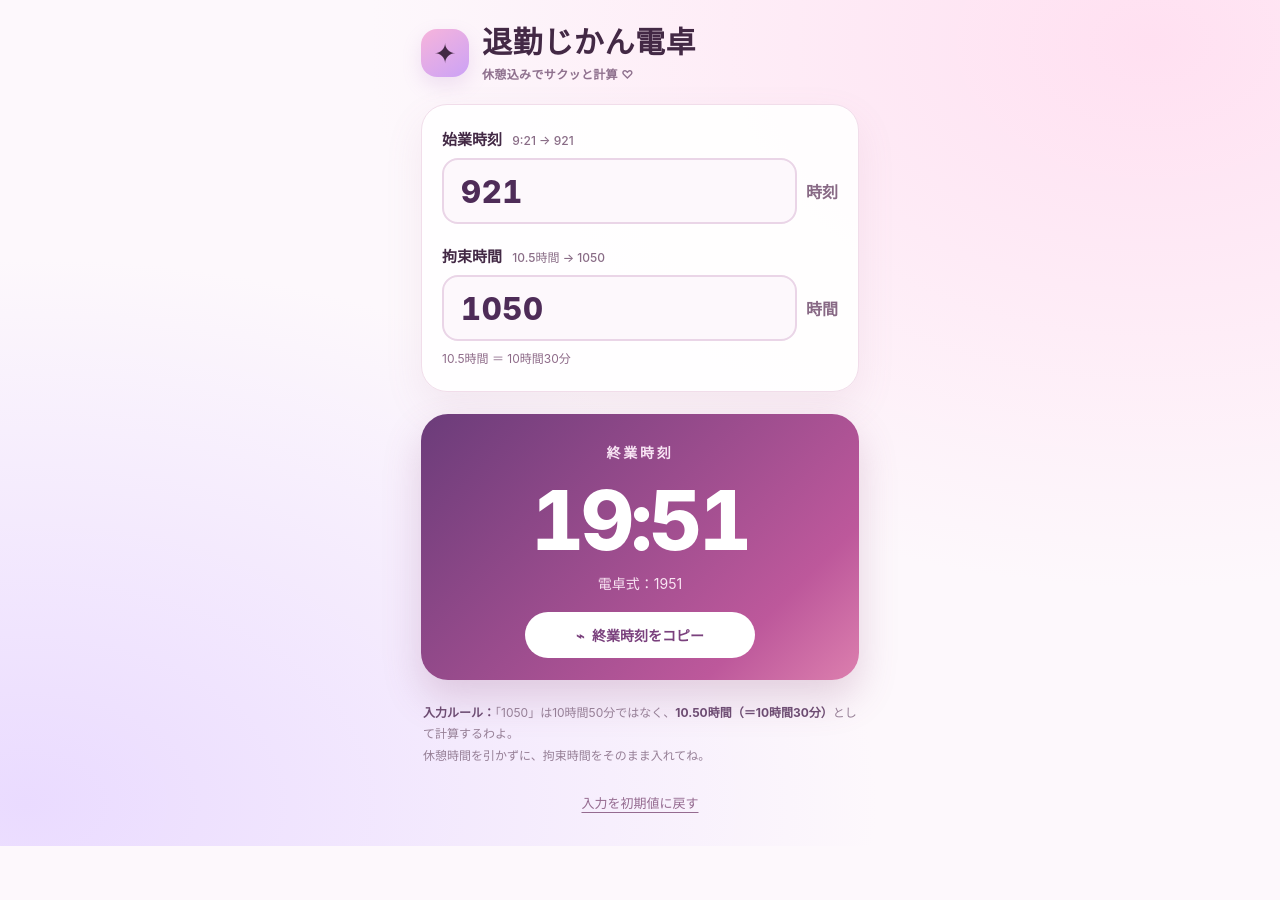
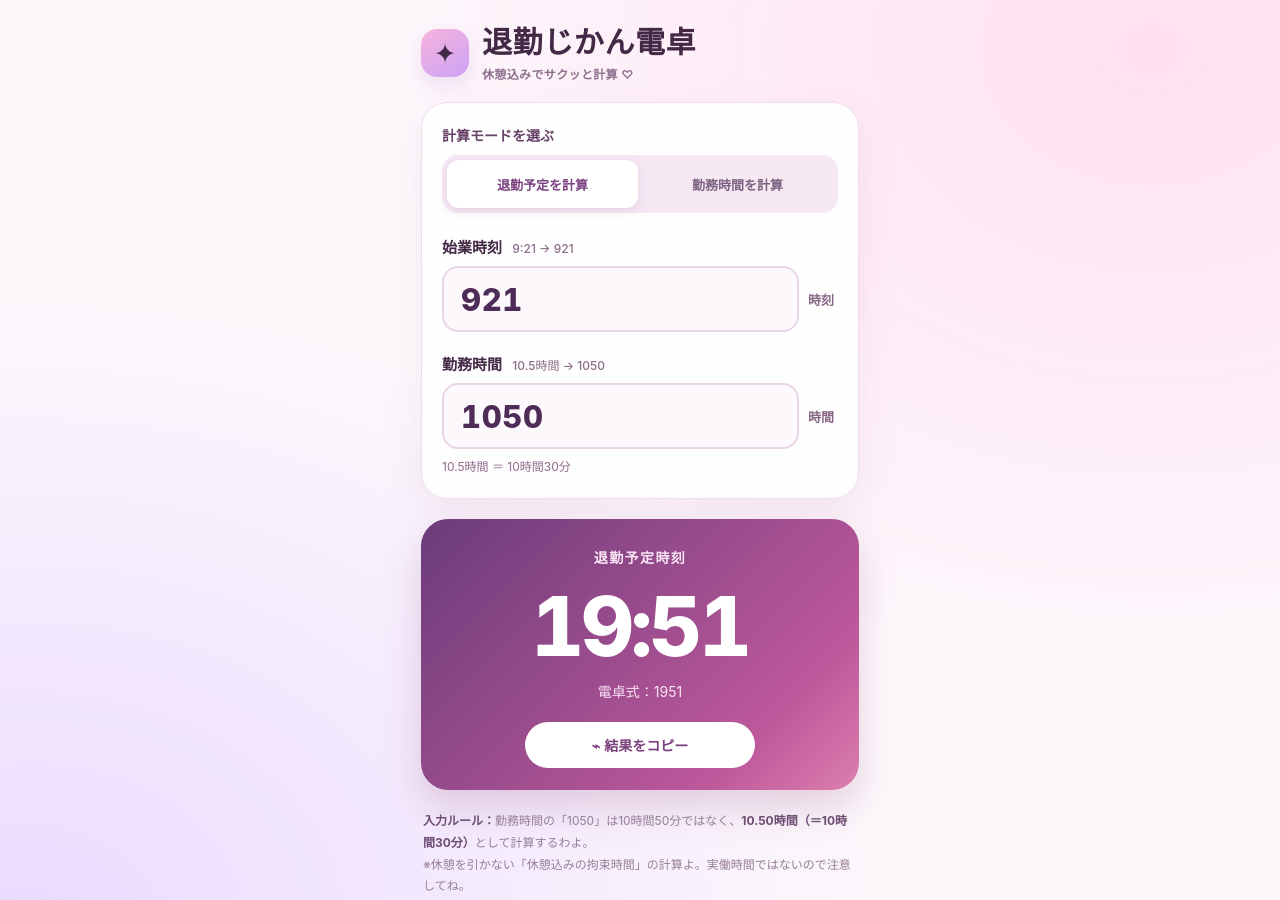
Before and after one commit to beeeeeeeeeeestar/taikin-clock, a plain HTML site: page index.html in a window 1280 px wide. Shown: the top 900 px of the page. Before the commit the page ends 846 px from the top, so only its background shows below. Drawn offline with Linux system fonts and the light colour scheme.

Commit message:
index.html の更新

```diff
--- a/index.html
+++ b/index.html
@@ -5,43 +5,49 @@
   <meta name="viewport" content="width=device-width, initial-scale=1, viewport-fit=cover">
   <meta name="theme-color" content="#50305e">
   <meta name="color-scheme" content="light">
-  <meta name="description" content="始業時刻と休憩込みの拘束時間から終業時刻を一発計算。">
+  <meta name="description" content="始業時刻から退勤予定や勤務時間を切り替えて計算できる電卓。休憩込み。">
   <link rel="manifest" href="./manifest.webmanifest">
   <link rel="icon" type="image/png" href="./icon-192.png">
   <link rel="apple-touch-icon" href="./icon-192.png">
   <title>退勤じかん電卓</title>
   <style>
-    :root { font-family: -apple-system, BlinkMacSystemFont, 'Noto Sans JP', 'Hiragino Kaku Gothic ProN', Meiryo, sans-serif; color: #432945; background: #fdf8fc; }
-    * {box-sizing: border-box;}
-    html {min-height:100%;}
-    body { margin:0; min-height:100svh; background:radial-gradient(ellipse at 90% 5%, #ffe0f1 0, transparent 48%),radial-gradient(ellipse at 2% 95%,#eadbff 0,transparent 48%), #fdf8fc; }
-    main { width:min(100%, 480px); min-height:100svh; margin:auto; padding: max(24px,env(safe-area-inset-top)) 21px max(30px,env(safe-area-inset-bottom)); display:flex; flex-direction:column; gap:22px; }
-    .brand {display:flex; align-items:center; gap:13px;}
-    .brand-mark {width:48px;height:48px;border-radius:16px;display:grid;place-items:center;background:linear-gradient(145deg,#f7b4db,#cba2f6);box-shadow:0 8px 19px #b27dc532;font-size:27px;}
-    h1 {font-size:clamp(24px,7vw,30px);line-height:1.2;margin:0;letter-spacing:.02em;font-weight:850;}
-    .subtitle {color:#8f718e;font-size:12px;margin:5px 0 0;font-weight:650;letter-spacing:.03em;}
-    .paper {background:#ffffffeb; border:1px solid #f1ddea; border-radius:26px; padding:23px 20px; box-shadow:0 16px 38px #aa71911b;}
-    .field + .field {margin-top:21px;}
-    label {display:block;font-weight:800;font-size:15px;margin-bottom:9px;}
-    .hint {font-size:12px;color:#896c86;font-weight:500;margin-left:7px;}
-    .input-row {display:flex;gap:9px;align-items:center;}
-    input {display:block;min-width:0;width:100%;height:66px;background:#fdf8fc;border:2px solid #ead5e7;border-radius:16px;padding:0 17px;color:#4e2c58;font:800 31px/1 -apple-system,BlinkMacSystemFont,'Noto Sans JP',sans-serif;letter-spacing:.02em;font-variant-numeric:tabular-nums;outline:none;caret-color:#a24689;}
-    input:focus {border-color:#ac70c5;box-shadow:0 0 0 4px #b787e520;}
-    .unit {flex:0 0 auto;min-width:30px;color:#886985;font-weight:700;}
-    .interpreted {min-height:19px;margin:8px 0 0;font-size:12px;color:#8e6b89;}
-    .result {color:white;background:linear-gradient(135deg,#6b3c7a,#bd589b 78%,#dc7fae);border-radius:27px;padding:28px 18px 22px;box-shadow:0 18px 38px #924e7a3a;text-align:center;}
-    .result-label {font-size:14px;letter-spacing:.2em;font-weight:750;color:#f8e4f4;}
-    .clock {font-size:clamp(59px,17vw,82px);font-weight:850;line-height:1.23;letter-spacing:-.04em;font-variant-numeric:tabular-nums;margin:9px 0 1px;}
-    .plain {font-size:14px;color:#f9e4f3;min-height:20px;}
-    .copy {display:flex;align-items:center;justify-content:center;gap:8px;margin:19px auto 0;border:0;min-height:46px;width:min(100%,230px);border-radius:24px;background:white;color:#7a417d;font-size:14px;font-weight:850;cursor:pointer;touch-action:manipulation;}
-    .copy:active {transform:translateY(1px);}
+    :root {font-family:-apple-system,BlinkMacSystemFont,'Noto Sans JP','Hiragino Kaku Gothic ProN',Meiryo,sans-serif;color:#432945;background:#fdf8fc;}
+    *{box-sizing:border-box;}
+    html{min-height:100%;}
+    body{margin:0;min-height:100svh;background:radial-gradient(ellipse at 90% 5%,#ffe0f1 0,transparent 48%),radial-gradient(ellipse at 2% 95%,#eadbff 0,transparent 48%),#fdf8fc;}
+    main{width:min(100%,480px);min-height:100svh;margin:auto;padding:max(24px,env(safe-area-inset-top)) 21px max(30px,env(safe-area-inset-bottom));display:flex;flex-direction:column;gap:20px;}
+    .brand{display:flex;align-items:center;gap:13px;}
+    .brand-mark{width:48px;height:48px;border-radius:16px;display:grid;place-items:center;background:linear-gradient(145deg,#f7b4db,#cba2f6);box-shadow:0 8px 19px #b27dc532;font-size:27px;flex-shrink:0;}
+    h1{font-size:clamp(24px,7vw,30px);line-height:1.2;margin:0;letter-spacing:.02em;font-weight:850;}
+    .subtitle{color:#8f718e;font-size:12px;margin:5px 0 0;font-weight:650;letter-spacing:.03em;}
+    .paper{background:#ffffffeb;border:1px solid #f1ddea;border-radius:26px;padding:22px 20px;box-shadow:0 16px 38px #aa71911b;}
+    .switch-label{font-weight:800;font-size:14px;margin:0 0 10px;color:#674368;}
+    .switcher{display:grid;grid-template-columns:1fr 1fr;background:#f5e8f3;border-radius:16px;padding:5px;gap:4px;margin-bottom:23px;}
+    .mode{border:0;border-radius:12px;background:transparent;color:#7d6281;font-weight:800;font-size:13px;min-height:48px;padding:7px 4px;cursor:pointer;touch-action:manipulation;}
+    .mode[aria-pressed="true"]{background:white;color:#7b4380;box-shadow:0 3px 12px #82588224;}
+    .mode:focus-visible,.copy:focus-visible,.reset:focus-visible{outline:3px solid #a86cc3;outline-offset:3px;}
+    .field+.field{margin-top:21px;}
+    label{display:block;font-weight:800;font-size:15px;margin-bottom:9px;}
+    .hint{font-size:12px;color:#896c86;font-weight:500;margin-left:7px;}
+    .input-row{display:flex;gap:9px;align-items:center;}
+    input{display:block;min-width:0;width:100%;height:66px;background:#fdf8fc;border:2px solid #ead5e7;border-radius:16px;padding:0 17px;color:#4e2c58;font:800 31px/1 -apple-system,BlinkMacSystemFont,'Noto Sans JP',sans-serif;letter-spacing:.02em;font-variant-numeric:tabular-nums;outline:none;caret-color:#a24689;}
+    input:focus{border-color:#ac70c5;box-shadow:0 0 0 4px #b787e520;}
+    .unit{flex:0 0 auto;min-width:30px;color:#886985;font-weight:700;font-size:13px;}
+    .interpreted{min-height:19px;margin:8px 0 0;font-size:12px;color:#8e6b89;}
+    .result{color:white;background:linear-gradient(135deg,#6b3c7a,#bd589b 78%,#dc7fae);border-radius:27px;padding:28px 18px 22px;box-shadow:0 18px 38px #924e7a3a;text-align:center;}
+    .result-label{font-size:14px;letter-spacing:.1em;font-weight:750;color:#f8e4f4;}
+    .clock{font-size:clamp(59px,17vw,82px);font-weight:850;line-height:1.2;letter-spacing:-.04em;font-variant-numeric:tabular-nums;margin:11px 0 5px;overflow-wrap:anywhere;}
+    .clock.hours{font-size:clamp(40px,11vw,59px);letter-spacing:-.035em;}
+    .plain{font-size:14px;color:#f9e4f3;min-height:22px;line-height:1.5;}
+    .copy{display:flex;align-items:center;justify-content:center;gap:8px;margin:19px auto 0;border:0;min-height:46px;width:min(100%,230px);border-radius:24px;background:white;color:#7a417d;font-size:14px;font-weight:850;cursor:pointer;touch-action:manipulation;}
+    .copy:active{transform:translateY(1px);}
     .copy:disabled{opacity:.45;cursor:default;}
-    .foot {color:#967f96;font-size:12px;line-height:1.8;margin:0 2px;}
-    .foot strong {color:#6d4c72;}
-    .reset {align-self:center;border:0;background:none;color:#956b90;font-size:13px;text-decoration:underline;text-underline-offset:4px;padding:4px;cursor:pointer;}
-    .error {color:#ffebef;font-weight:700;font-size:13px;}
-    @media (max-height:610px) and (orientation:landscape) {main{max-width:570px;gap:12px;padding-top:14px;padding-bottom:14px;} .paper{padding:15px;} .field + .field{margin-top:11px;}input{height:48px;font-size:26px}.result{padding:15px}.clock{font-size:54px;margin:0}.copy{min-height:40px;margin-top:6px}.brand-mark{height:40px;width:40px}h1{font-size:22px}}
-    @media (prefers-reduced-motion: no-preference){.copy{transition:transform .12s ease,background-color .15s ease}}
+    .foot{color:#967f96;font-size:12px;line-height:1.8;margin:0 2px;}
+    .foot strong{color:#6d4c72;}
+    .reset{align-self:center;border:0;background:none;color:#956b90;font-size:13px;text-decoration:underline;text-underline-offset:4px;padding:4px;cursor:pointer;}
+    .error{color:#ffebef;font-weight:700;font-size:13px;}
+    @media(max-height:610px) and (orientation:landscape){main{max-width:570px;gap:12px;padding-top:14px;padding-bottom:14px;}.paper{padding:15px;}.switcher{margin-bottom:11px;}.mode{min-height:40px;}.field+.field{margin-top:11px;}input{height:48px;font-size:26px;}.result{padding:15px;}.clock{font-size:54px;margin:0;}.clock.hours{font-size:42px;}.copy{min-height:40px;margin-top:6px;}.brand-mark{height:40px;width:40px;}h1{font-size:22px;}}
+    @media(prefers-reduced-motion:no-preference){.copy,.mode{transition:transform .12s ease,background-color .15s ease;}}
   </style>
 </head>
 <body>
@@ -51,82 +57,171 @@
     <div><h1>退勤じかん電卓</h1><p class="subtitle">休憩込みでサクッと計算 ♡</p></div>
   </header>
   <section class="paper" aria-label="入力">
+    <p class="switch-label">計算モードを選ぶ</p>
+    <div class="switcher" role="group" aria-label="計算モード">
+      <button id="mode-finish" class="mode" type="button" aria-pressed="true">退勤予定を計算</button>
+      <button id="mode-hours" class="mode" type="button" aria-pressed="false">勤務時間を計算</button>
+    </div>
     <div class="field">
       <label for="start">始業時刻 <span class="hint">9:21 → 921</span></label>
-      <div class="input-row"><input id="start" type="text" inputmode="numeric" autocomplete="off" spellcheck="false" value="921" aria-describedby="start-hint"><span class="unit">時刻</span></div>
+      <div class="input-row"><input id="start" type="text" inputmode="numeric" autocomplete="off" spellcheck="false" value="921"><span class="unit">時刻</span></div>
     </div>
     <div class="field">
-      <label for="duration">拘束時間 <span class="hint">10.5時間 → 1050</span></label>
-      <div class="input-row"><input id="duration" type="text" inputmode="decimal" autocomplete="off" spellcheck="false" value="1050" aria-describedby="duration-hint"><span class="unit">時間</span></div>
-      <div id="duration-hint" class="interpreted" aria-live="polite">10.5時間 ＝ 10時間30分</div>
+      <label for="second" id="second-label">勤務時間 <span class="hint">10.5時間 → 1050</span></label>
+      <div class="input-row"><input id="second" type="text" inputmode="decimal" autocomplete="off" spellcheck="false" value="1050" aria-describedby="second-hint"><span class="unit" id="second-unit">時間</span></div>
+      <div id="second-hint" class="interpreted" aria-live="polite">10.5時間 ＝ 10時間30分</div>
     </div>
   </section>
   <section class="result" aria-live="polite" aria-label="計算結果">
-    <div class="result-label">終業時刻</div>
+    <div class="result-label" id="result-label">退勤予定時刻</div>
     <div id="clock" class="clock">19:51</div>
     <div id="raw" class="plain">電卓式：1951</div>
-    <button id="copy" class="copy" type="button">⌁&nbsp; 終業時刻をコピー</button>
+    <button id="copy" class="copy" type="button">⌁&nbsp; 結果をコピー</button>
   </section>
-  <p class="foot"><strong>入力ルール：</strong>「1050」は10時間50分ではなく、<strong>10.50時間（＝10時間30分）</strong>として計算するわよ。<br>休憩時間を引かずに、拘束時間をそのまま入れてね。</p>
+  <p class="foot"><strong>入力ルール：</strong>勤務時間の「1050」は10時間50分ではなく、<strong>10.50時間（＝10時間30分）</strong>として計算するわよ。<br>※休憩を引かない「休憩込みの拘束時間」の計算よ。実働時間ではないので注意してね。</p>
   <button class="reset" type="button" id="reset">入力を初期値に戻す</button>
 </main>
 <script>
 (function(){
   'use strict';
   const startEl=document.getElementById('start');
-  const durationEl=document.getElementById('duration');
+  const secondEl=document.getElementById('second');
   const clockEl=document.getElementById('clock');
   const rawEl=document.getElementById('raw');
-  const detailEl=document.getElementById('duration-hint');
+  const detailEl=document.getElementById('second-hint');
+  const labelEl=document.getElementById('second-label');
+  const unitEl=document.getElementById('second-unit');
+  const resultLabelEl=document.getElementById('result-label');
+  const finishBtn=document.getElementById('mode-finish');
+  const hoursBtn=document.getElementById('mode-hours');
   const copyBtn=document.getElementById('copy');
   const resetBtn=document.getElementById('reset');
-  const defaults={start:'921',duration:'1050'};
+  const defaults={start:'921',duration:'1050',end:'2021',mode:'finish'};
+  const values={duration:defaults.duration,end:defaults.end};
+  let mode=defaults.mode;
   const pad=v=>String(v).padStart(2,'0');
   function parseClock(raw){
-    let v=raw.trim();
-    if (/^\d{1,2}:\d{2}$/.test(v)) {const [h,m]=v.split(':').map(Number); return h<24&&m<60?h*60+m:null;}
-    if(!/^\d{1,4}$/.test(v)) return null;
+    const v=raw.trim();
+    if(/^\d{1,2}:\d{2}$/.test(v)){
+      const [h,m]=v.split(':').map(Number);
+      return h<24&&m<60?h*60+m:null;
+    }
+    if(!/^\d{1,4}$/.test(v))return null;
     const n=Number(v),h=Math.floor(n/100),m=n%100;
     return h<24&&m<60?h*60+m:null;
   }
   function parseHours(raw){
     const v=raw.trim();
-    if (/^\d{1,4}$/.test(v)) return Number(v)/100;
-    if (/^\d{1,2}\.\d{1,2}$/.test(v)) return Number(v);
+    if(/^\d{1,4}$/.test(v))return Number(v)/100;
+    if(/^\d{1,2}\.\d{1,2}$/.test(v))return Number(v);
     return null;
+  }
+  function save(){
+    try{
+      localStorage.setItem('taikin-start',startEl.value);
+      localStorage.setItem('taikin-duration',values.duration); // 旧バージョンの記録も引き継ぐ
+      localStorage.setItem('taikin-end',values.end);
+      localStorage.setItem('taikin-mode',mode);
+    }catch(e){}
+  }
+  function renderMode(){
+    finishBtn.setAttribute('aria-pressed',String(mode==='finish'));
+    hoursBtn.setAttribute('aria-pressed',String(mode==='hours'));
+    if(mode==='finish'){
+      labelEl.innerHTML='勤務時間 <span class="hint">10.5時間 → 1050</span>';
+      unitEl.textContent='時間';
+      secondEl.inputMode='decimal';
+      resultLabelEl.textContent='退勤予定時刻';
+      secondEl.value=values.duration;
+    }else{
+      labelEl.innerHTML='退勤時刻 <span class="hint">20:21 → 2021</span>';
+      unitEl.textContent='時刻';
+      secondEl.inputMode='numeric';
+      resultLabelEl.textContent='勤務時間（休憩込み）';
+      secondEl.value=values.end;
+    }
+    clockEl.classList.toggle('hours',mode==='hours');
+    copyBtn.textContent='⌁  結果をコピー';
+    recalc();
   }
   function recalc(){
     const start=parseClock(startEl.value);
-    const hours=parseHours(durationEl.value);
-    if(hours===null){detailEl.textContent='例：1050 → 10.5時間 / 1025 → 10.25時間';}
-    else {const durMin=Math.round(hours*60);detailEl.textContent=`${hours.toLocaleString('ja-JP',{maximumFractionDigits:2})}時間 ＝ ${Math.floor(durMin/60)}時間${durMin%60}分`;}
-    if(start===null||hours===null||hours>72){
-      clockEl.textContent='--:--';rawEl.textContent='始業・拘束時間の入力を確認してね';rawEl.classList.add('error');copyBtn.disabled=true;copyBtn.dataset.text='';return;
+    const isFinish=mode==='finish';
+    const hours=isFinish?parseHours(secondEl.value):null;
+    const endMin=!isFinish?parseClock(secondEl.value):null;
+    let durationMin=null;
+    if(isFinish){
+      if(hours===null||hours>72){
+        detailEl.textContent='例：1050 → 10.5時間 / 1025 → 10.25時間';
+      }else{
+        durationMin=Math.round(hours*60);
+        detailEl.textContent=`${hours.toLocaleString('ja-JP',{maximumFractionDigits:2})}時間 ＝ ${Math.floor(durationMin/60)}時間${durationMin%60}分`;
+      }
+    }else{
+      detailEl.textContent=endMin===null?'例：2021 → 20:21 / 1800 → 18:00':`${pad(Math.floor(endMin/60))}:${pad(endMin%60)} に退勤`;
     }
-    const end=start+Math.round(hours*60), day=Math.floor(end/1440), dayMin=end%1440;
-    const stamp=`${pad(Math.floor(dayMin/60))}:${pad(dayMin%60)}`;
-    clockEl.textContent=stamp;
-    rawEl.textContent=`電卓式：${pad(Math.floor(dayMin/60))}${pad(dayMin%60)}${day>0?'（翌日'+(day>1?'以降':'')+'）':''}`;
-    rawEl.classList.remove('error');copyBtn.disabled=false;copyBtn.dataset.text=stamp;
-    try{localStorage.setItem('taikin-start',startEl.value);localStorage.setItem('taikin-duration',durationEl.value);}catch(e){}
+    if(start===null||(isFinish&&(hours===null||hours>72))||(!isFinish&&endMin===null)){
+      clockEl.textContent=isFinish?'--:--':'--.--時間';
+      rawEl.textContent='始業・'+(isFinish?'勤務時間':'退勤時刻')+'の入力を確認してね';
+      rawEl.classList.add('error');
+      copyBtn.disabled=true;
+      copyBtn.dataset.text='';
+      save();
+      return;
+    }
+    if(isFinish){
+      const end=start+durationMin, day=Math.floor(end/1440), time=end%1440;
+      const stamp=`${pad(Math.floor(time/60))}:${pad(time%60)}`;
+      clockEl.textContent=stamp;
+      rawEl.textContent=`電卓式：${pad(Math.floor(time/60))}${pad(time%60)}${day>0?'（翌日'+(day>1?'以降':'')+'）':''}`;
+      copyBtn.dataset.text=stamp;
+    }else{
+      // 退勤が始業より早い場合は翌日退勤として扱う。
+      const minutes=(endMin-start+1440)%1440;
+      const decimal=(Math.round(minutes/60*100)/100).toFixed(2);
+      const plain=String(Math.round(minutes/60*100));
+      clockEl.textContent=`${decimal}時間`;
+      rawEl.textContent=`${Math.floor(minutes/60)}時間${minutes%60}分 ｜ 電卓式：${plain}${endMin<start?'（翌日退勤）':''}`;
+      copyBtn.dataset.text=plain;
+    }
+    rawEl.classList.remove('error');
+    copyBtn.disabled=false;
+    save();
   }
-  try {const savedStart=localStorage.getItem('taikin-start'),savedDuration=localStorage.getItem('taikin-duration');if(savedStart!==null)startEl.value=savedStart;if(savedDuration!==null)durationEl.value=savedDuration;}catch(e){}
+  try{
+    const savedStart=localStorage.getItem('taikin-start');
+    const savedDuration=localStorage.getItem('taikin-duration');
+    const savedEnd=localStorage.getItem('taikin-end');
+    const savedMode=localStorage.getItem('taikin-mode');
+    if(savedStart!==null)startEl.value=savedStart;
+    if(savedDuration!==null)values.duration=savedDuration;
+    if(savedEnd!==null)values.end=savedEnd;
+    if(savedMode==='finish'||savedMode==='hours')mode=savedMode;
+  }catch(e){}
   startEl.addEventListener('input',recalc);
-  durationEl.addEventListener('input',recalc);
+  secondEl.addEventListener('input',()=>{values[mode==='finish'?'duration':'end']=secondEl.value;recalc();});
   startEl.addEventListener('focus',()=>startEl.select());
-  durationEl.addEventListener('focus',()=>durationEl.select());
+  secondEl.addEventListener('focus',()=>secondEl.select());
+  finishBtn.addEventListener('click',()=>{if(mode!=='finish'){mode='finish';renderMode();}});
+  hoursBtn.addEventListener('click',()=>{if(mode!=='hours'){mode='hours';renderMode();}});
   copyBtn.addEventListener('click',async()=>{
     const text=copyBtn.dataset.text;
     if(!text)return;
     try{
       if(navigator.clipboard&&window.isSecureContext){await navigator.clipboard.writeText(text);}
-      else {const t=document.createElement('textarea');t.value=text;t.style.position='fixed';t.style.opacity='0';document.body.appendChild(t);t.select();const ok=document.execCommand('copy');document.body.removeChild(t);if(!ok)throw new Error('copy unsupported');}
-      copyBtn.textContent='✓ コピーしたわ！';setTimeout(()=>{copyBtn.textContent='⌁  終業時刻をコピー';},1500);
-    }catch(e){copyBtn.textContent='コピーできない環境みたい';setTimeout(()=>{copyBtn.textContent='⌁  終業時刻をコピー';},1800);}
+      else{const t=document.createElement('textarea');t.value=text;t.style.position='fixed';t.style.opacity='0';document.body.appendChild(t);t.select();const ok=document.execCommand('copy');document.body.removeChild(t);if(!ok)throw new Error('copy unsupported');}
+      copyBtn.textContent='✓ コピーしたわ！';
+      setTimeout(()=>{copyBtn.textContent='⌁  結果をコピー';},1500);
+    }catch(e){copyBtn.textContent='コピーできない環境みたい';setTimeout(()=>{copyBtn.textContent='⌁  結果をコピー';},1800);}
   });
-  resetBtn.addEventListener('click',()=>{startEl.value=defaults.start;durationEl.value=defaults.duration;recalc();});
-  recalc();
-  if('serviceWorker' in navigator && (location.protocol==='https:' || location.hostname==='localhost')){
+  resetBtn.addEventListener('click',()=>{
+    startEl.value=defaults.start;
+    values.duration=defaults.duration;
+    values.end=defaults.end;
+    renderMode();
+  });
+  renderMode();
+  if('serviceWorker' in navigator&&(location.protocol==='https:'||location.hostname==='localhost')){
     window.addEventListener('load',()=>navigator.serviceWorker.register('./sw.js').catch(()=>{}));
   }
 })();
```
